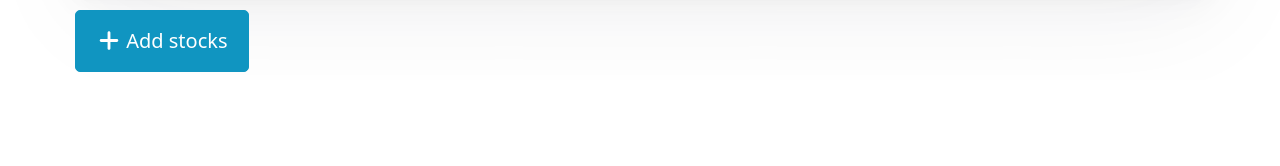
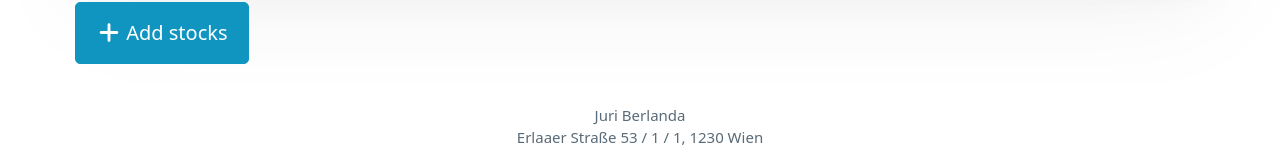
Before and after one commit to j-be/stonky, a SvelteKit app: page / in a window 1280 px wide. Shown: the part 1232-1398 px from the top of the page. Before the commit the page ends 1312 px from the top, so only its background shows below. Built offline with nearby package versions, Linux system fonts and the light colour scheme; no server answers.

Commit message:
[Layout] Add footer with contact.
Signed-off-by: Juri Berlanda <juriberlanda@hotmail.com>

```diff
--- a/src/app.scss
+++ b/src/app.scss
@@ -1,6 +1,17 @@
 @use 'sass:map';
 @import '@picocss/pico/scss/pico'; /* To import only what you need from Pico [check the documentaion](https://picocss.com/docs/customization.html) */
 /* Write your global styles here, in SCSS syntax. Variables and mixins from the src/variables.scss file are available here without importing */
+
+html,
+body {
+	height: 100%;
+	margin: 0;
+}
+
+body {
+	display: flex;
+	flex-direction: column;
+}
 
 .muted {
 	color: var(--secondary);
@@ -186,6 +197,7 @@ a[target='_blank'] {
 }
 
 body div:first-child > main {
+	flex-grow: 1;
 	padding: 0;
 	padding-top: calc(var(--spacing) * 6);
 }
@@ -219,6 +231,19 @@ nav {
 	}
 }
 
+body div:first-child > footer {
+	font-size: 0.75em;
+	padding: calc(var(--spacing)) 0;
+	text-align: center;
+	background-color: var(--card-background-color);
+	margin-top: calc(var(--spacing));
+
+	div.container {
+		@extend .muted;
+		margin: auto;
+	}
+}
+
 .example {
 	background-color: var(--card-sectionning-background-color);
 	padding: 7px;
--- a/src/routes/+layout.svelte
+++ b/src/routes/+layout.svelte
@@ -10,3 +10,9 @@
 <main class="container">
 	<slot />
 </main>
+<footer>
+	<div class="container">
+		Juri Berlanda<br />
+		Erlaaer Stra&szlig;e 53 / 1 / 1, 1230 Wien
+	</div>
+</footer>
```
